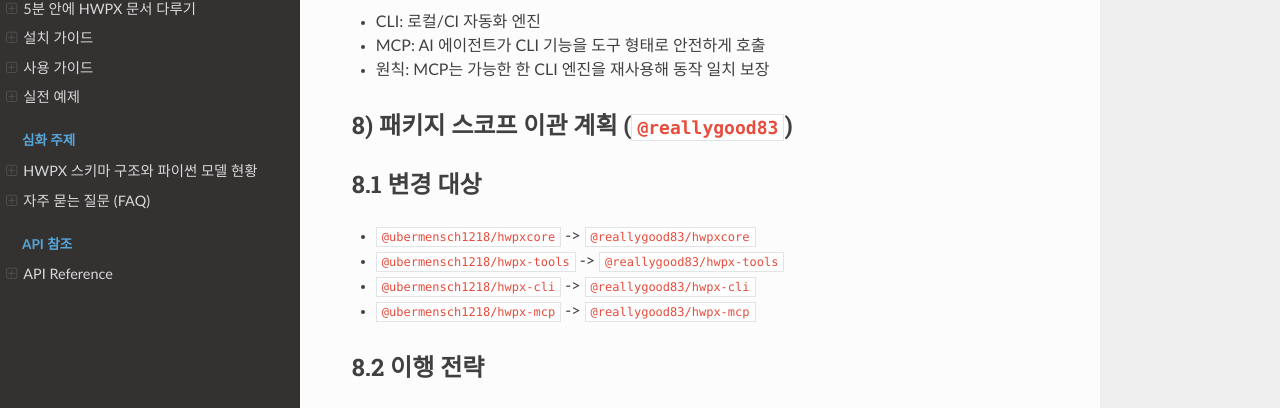
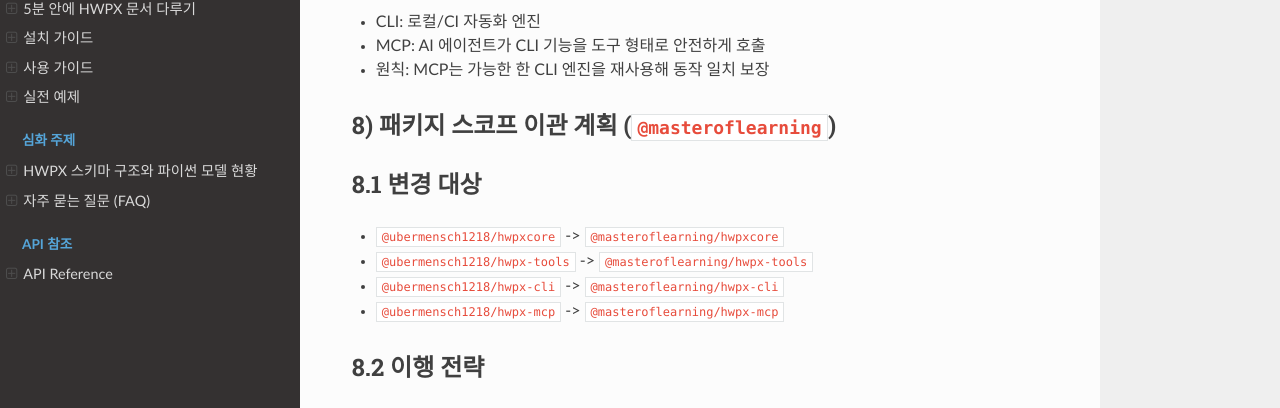
Before and after one commit to reallygood83/hwpx-cli, a Sphinx documentation site: the page built from docs/cli-ai-modernization-spec.md, in a window 1280 px wide and 1400 px high, scrolled down 3075 px. Shown: the part 143-551 px from the top of the window. Built offline with Sphinx 7.4.7 and the Read the Docs theme 3.1.0, drawn with Linux system fonts in a browser that asks for light colours; some of the changed text lies outside the part shown.

Commit message:
chore: finalize masteroflearning scope and improve distribution docs

```diff
--- a/docs/cli-ai-modernization-spec.md
+++ b/docs/cli-ai-modernization-spec.md
@@ -5,7 +5,7 @@
 - 현재 저장소는 이미 CLI 패키지(`@ubermensch1218/hwpx-cli`)와 MCP 서버(`@ubermensch1218/hwpx-mcp`)를 보유하고 있다.
 - 다만 사용자 경험은 "라이브러리 중심"으로 보이고, CLI를 중심으로 문서 작성/변환/검증/자동화하는 워크플로우는 아직 완결형이 아니다.
 - 목표는 HWPX 문서작업 사용자가 GUI 없이도 터미널에서 실무를 끝낼 수 있도록 CLI를 제품의 중심 인터페이스로 재정의하는 것이다.
-- 추가 요구: 퍼블리셔/스코프를 `@ubermensch1218`에서 `@reallygood83`으로 이관한다.
+- 추가 요구: 퍼블리셔/스코프를 `@ubermensch1218`에서 `@masteroflearning`으로 이관한다.
 
 ## 2) 비전
 
@@ -18,7 +18,7 @@
 1. **CLI-First 완성**: 읽기/추출/변환/검증/수정/배치 작업을 CLI에서 일관되게 제공
 2. **AI-Ready 출력 계약**: 모든 주요 명령이 `--json` 출력 모드를 지원하고 스키마를 고정
 3. **자동화 친화성**: 파이프/CI/스크립트 환경에서 예측 가능하게 동작 (종료 코드, stderr/stdout 규약)
-4. **브랜딩 이관**: 패키지 스코프를 `@reallygood83/*`로 정식 전환
+4. **브랜딩 이관**: 패키지 스코프를 `@masteroflearning/*`로 정식 전환
 
 ### 3.2 비목표 (Non-Goals)
 
@@ -128,14 +128,14 @@
 - MCP: AI 에이전트가 CLI 기능을 도구 형태로 안전하게 호출
 - 원칙: MCP는 가능한 한 CLI 엔진을 재사용해 동작 일치 보장
 
-## 8) 패키지 스코프 이관 계획 (`@reallygood83`)
+## 8) 패키지 스코프 이관 계획 (`@masteroflearning`)
 
 ## 8.1 변경 대상
 
-- `@ubermensch1218/hwpxcore` -> `@reallygood83/hwpxcore`
-- `@ubermensch1218/hwpx-tools` -> `@reallygood83/hwpx-tools`
-- `@ubermensch1218/hwpx-cli` -> `@reallygood83/hwpx-cli`
-- `@ubermensch1218/hwpx-mcp` -> `@reallygood83/hwpx-mcp`
+- `@ubermensch1218/hwpxcore` -> `@masteroflearning/hwpxcore`
+- `@ubermensch1218/hwpx-tools` -> `@masteroflearning/hwpx-tools`
+- `@ubermensch1218/hwpx-cli` -> `@masteroflearning/hwpx-cli`
+- `@ubermensch1218/hwpx-mcp` -> `@masteroflearning/hwpx-mcp`
 
 ## 8.2 이행 전략
 
@@ -173,7 +173,7 @@
 
 ### Milestone 4 - 스코프 이관 (1~2주)
 
-- `@reallygood83` 퍼블리시 체계 전환
+- `@masteroflearning` 퍼블리시 체계 전환
 - 구 스코프 deprecate + 마이그레이션 공지
 
 ## 10) 수용 기준 (Acceptance Criteria)
@@ -182,7 +182,7 @@
 2. 에러 케이스가 상태 코드 정책과 1:1로 맞음
 3. `batch run`으로 100개 HWPX 처리 시 리포트 생성
 4. MCP 경유 호출과 CLI 직접 호출의 결과(핵심 필드)가 동일
-5. 문서/README의 설치 예제가 `@reallygood83/*` 기준으로 일관됨
+5. 문서/README의 설치 예제가 `@masteroflearning/*` 기준으로 일관됨
 
 ## 11) 운영/품질 지표
 
@@ -204,11 +204,11 @@
 
 1. CLI 공통 출력 envelope 구현 (`--json` 우선)
 2. 명령 체계를 `doc/content/convert/batch/ai/project`로 리팩터링 설계
-3. `@reallygood83` npm org 준비 및 퍼블리시 권한 확인
-4. 스코프 이관 가이드 문서(`docs/migration-to-reallygood83.md`) 추가
+3. `@masteroflearning` npm org 준비 및 퍼블리시 권한 확인
+4. 스코프 이관 가이드 문서(`docs/migration-to-masteroflearning.md`) 추가
 
 ---
 
-Owner: `@reallygood83`
+Owner: `@masteroflearning`
 Status: Draft v1
 Updated: 2026-03-02
```
